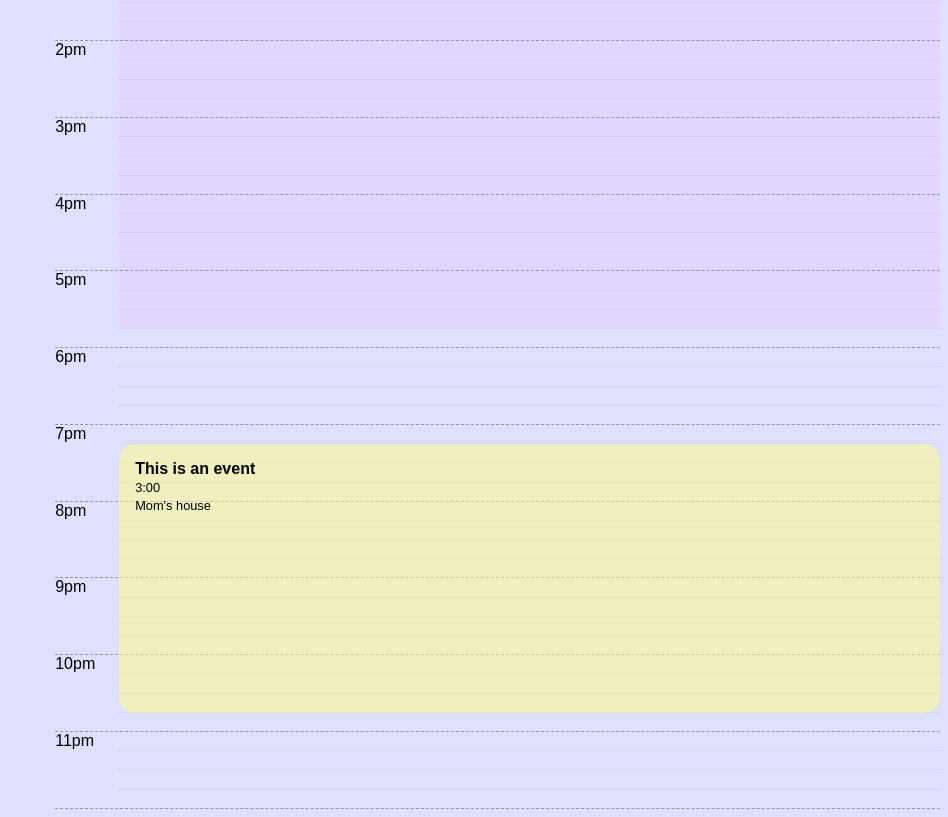
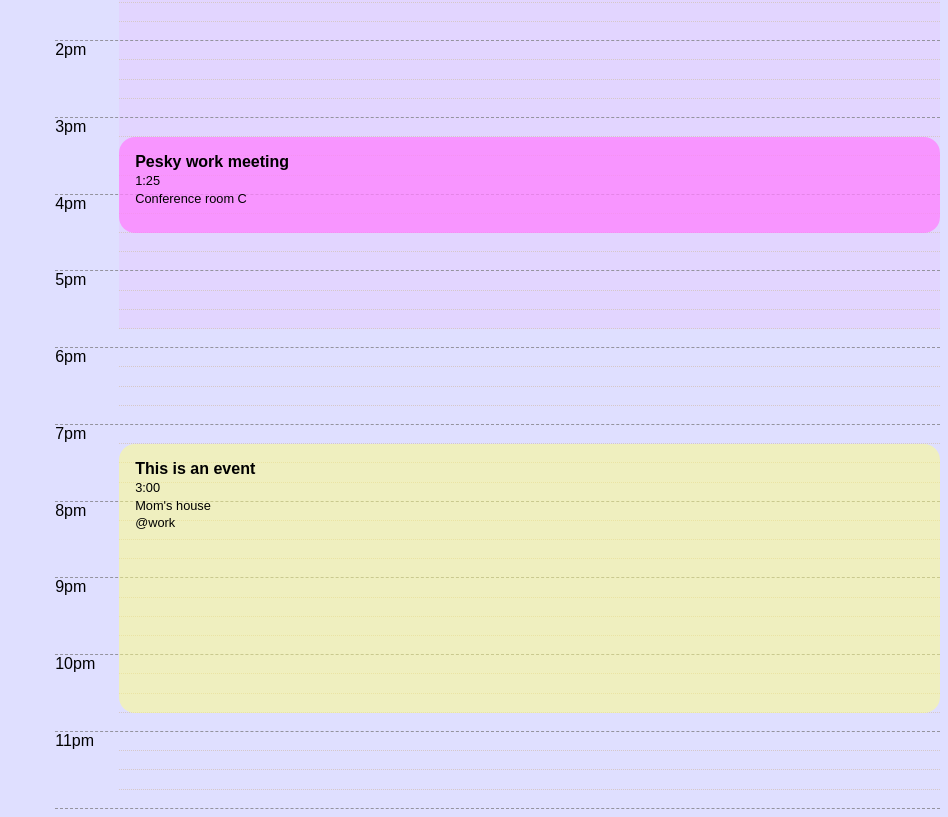
Before and after one commit to y0mbo/todo.txt, a React (Create React App) app: page / in a window 1280 px wide. Shown: the part 1178-1995 px from the top of the page, without its empty margins (332-1280 px from the left). Built offline with nearby package versions, Linux system fonts and the light colour scheme.

Commit message:
Added another event with a context to see how it looks.

```diff
--- a/src/components/CalendarEvents.js
+++ b/src/components/CalendarEvents.js
@@ -178,6 +178,13 @@ class CalendarEvents extends React.Component {
                         <div class="title">This is an event</div>
                         <div class="duration">3:00</div>
                         <div class="location">Mom's house</div>
+                        <div class="context">@work</div>
+                    </div>
+
+                    <div class="event" id="e15151630">
+                    <div class="title">Pesky work meeting</div>
+                        <div class="duration">1:25</div>
+                        <div class="location">Conference room C</div>
                     </div>
                 </div>
             </div>
--- a/src/css/style.scss
+++ b/src/css/style.scss
@@ -205,6 +205,12 @@ body {
 #e19152245 {
   background-color: rgba(255, 255, 128, .5);
   grid-area: 78 / 2 / 92 / 3;
+
+}
+
+#e15151630 {
+  background-color: rgba(255, 128, 255, .75);
+  grid-area: 62 / 2 / 67 / 3;
 }
 
 .event {
@@ -216,6 +222,7 @@ body {
   .title {font-weight: 800;}
   .duration { margin-top: .1rem; margin-bottom: .1rem; font-size: .8rem; padding-bottom: .1rem; }
   .location { margin-top: .1rem; margin-bottom: .1rem; font-size: .8rem; padding-top: 0.05px;}
+  .context { margin-top: .1rem; margin-bottom: .1rem; font-size: .8rem; padding-top: 0.05px;}
 }
 
 .work {background-color: rgba(255, 128, 255, .1)}
```
Also changed, not shown: 1 other file (tests, documents, lock files or other folders).
